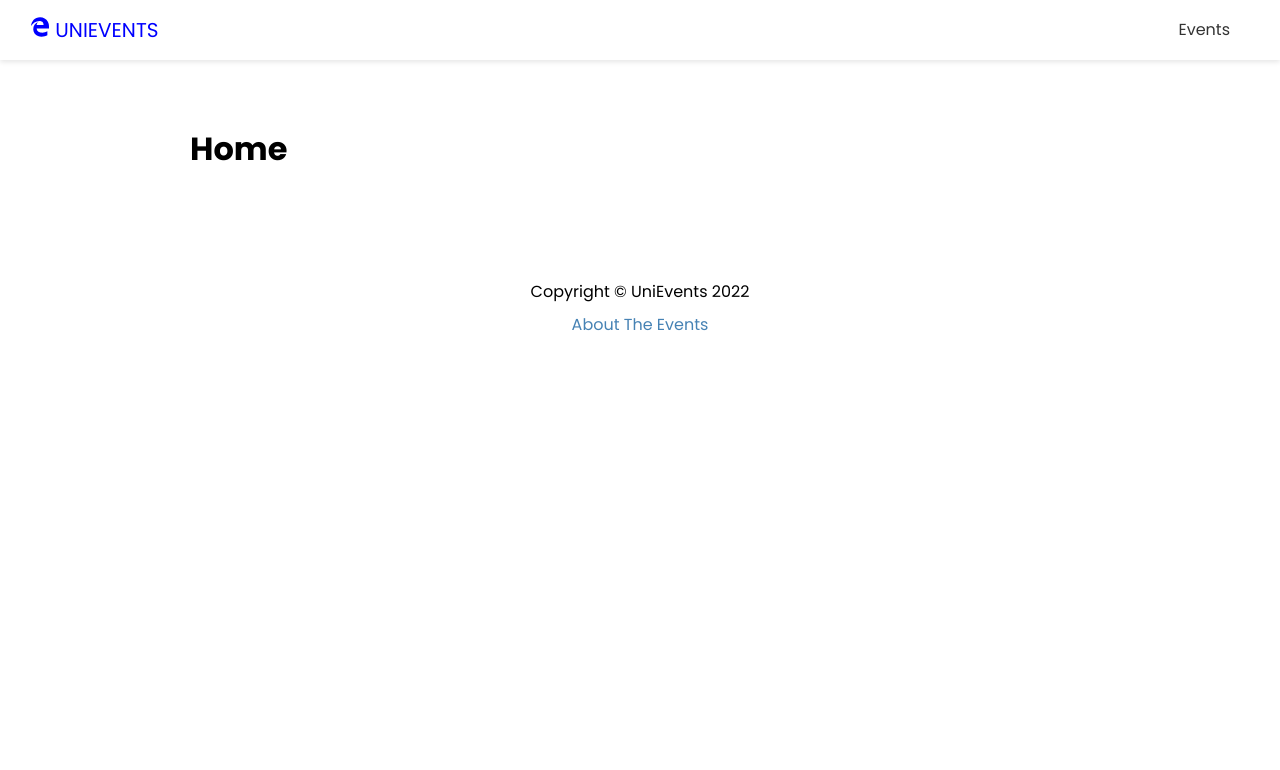
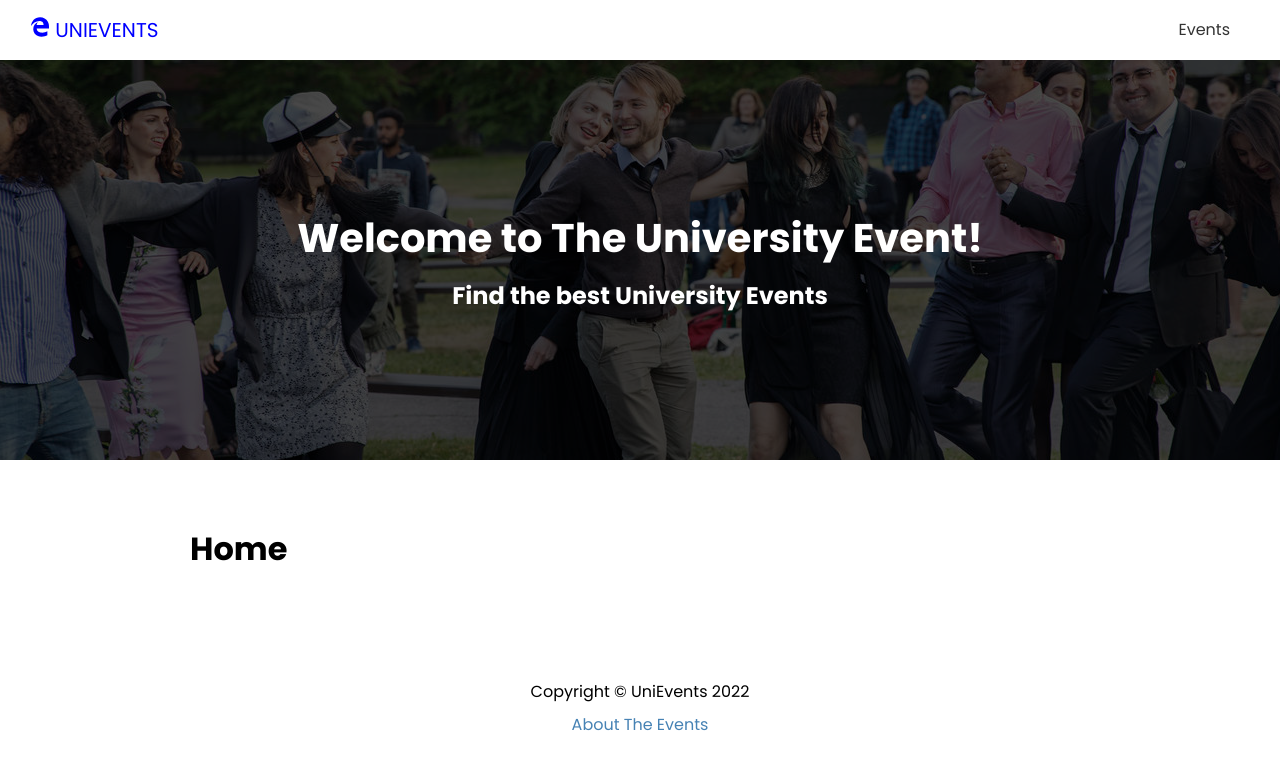
Before and after one commit to siavashsajady/university-events-frontend, a Next.js app: page / in a window 1280 px wide. Shown: the top 770 px of the page. Built offline with nearby package versions, Linux system fonts and the light colour scheme.

Commit message:
Add shoecase component

```diff
--- a/components/Footer.js
+++ b/components/Footer.js
@@ -1,5 +1,5 @@
 import Link from 'next/link';
-import styles from '../styles/Footer.module.css';
+import styles from '@/styles/Footer.module.css';
 
 export default function Footer() {
   return (
--- a/components/Header.js
+++ b/components/Header.js
@@ -1,6 +1,6 @@
 import Link from 'next/link';
 import { FaEdgeLegacy } from 'react-icons/fa';
-import styles from '../styles/Header.module.css';
+import styles from '@/styles/Header.module.css';
 
 export default function Header() {
   return (
--- a/components/Layout.js
+++ b/components/Layout.js
@@ -1,15 +1,19 @@
 import Head from 'next/head';
+import { useRouter } from 'next/router';
 import Header from './Header';
 import Footer from './Footer';
-import styles from '../styles/Layout.module.css';
+import Showcase from './Showcase';
+import styles from '@/styles/Layout.module.css';
 
 export default function Layout({ title, keywords, description, children }) {
+  const router = useRouter();
   return (
     <div>
       <title>{title}</title>
       <meta name='description' content={description}></meta>
       <meta name='keywords' content={keywords}></meta>
       <Header />
+      {router.pathname === '/' && <Showcase />}
 
       <div className={styles.container}>{children}</div>
       <Footer />
--- /dev/null
+++ b/components/Showcase.js
@@ -0,0 +1,10 @@
+import styles from '@/styles/Showcase.module.css';
+
+export default function Showcase() {
+  return (
+    <div className={styles.showcase}>
+      <h1>Welcome to The University Event!</h1>
+      <h2>Find the best University Events</h2>
+    </div>
+  );
+}
--- a/pages/404.js
+++ b/pages/404.js
@@ -1,7 +1,7 @@
 import { FaExclamationTriangle } from 'react-icons/fa';
 import Link from 'next/link';
-import Layout from '../components/Layout';
-import styles from '../styles/404.module.css';
+import Layout from '@/components/Layout';
+import styles from '@/styles/404.module.css';
 
 export default function NotFoundPage() {
   return (
--- a/pages/about.js
+++ b/pages/about.js
@@ -1,4 +1,4 @@
-import Layout from '../components/Layout';
+import Layout from '@/components/Layout';
 import Link from 'next/link';
 
 export default function AboutPage() {
--- a/pages/events/[slug].js
+++ b/pages/events/[slug].js
@@ -1,4 +1,4 @@
-import Layout from '../../components/Layout';
+import Layout from '@/components/Layout';
 import { useRouter } from 'next/router';
 
 export default function EventPage() {
--- a/pages/events/add.js
+++ b/pages/events/add.js
@@ -1,4 +1,4 @@
-import Layout from '../../components/Layout';
+import Layout from '@/components/Layout';
 export default function AddEventPage() {
   return (
     <Layout title='Add New Event'>
--- a/pages/events/index.js
+++ b/pages/events/index.js
@@ -1,4 +1,4 @@
-import Layout from '../../components/Layout';
+import Layout from '@/components/Layout';
 export default function EventsPage() {
   return (
     <Layout>
--- a/pages/index.js
+++ b/pages/index.js
@@ -1,4 +1,4 @@
-import Layout from '../components/Layout';
+import Layout from '@/components/Layout';
 export default function Home() {
   return (
     <Layout>
--- /dev/null
+++ b/styles/Showcase.module.css
@@ -0,0 +1,31 @@
+.showcase {
+  height: 400px;
+  width: 100%;
+  background: #000 url('/images/showcase.jpg') no-repeat center center;
+  color: #fff;
+  position: relative;
+  display: flex;
+  flex-direction: column;
+  align-items: center;
+  justify-content: center;
+  text-align: center;
+}
+
+.showcase::after {
+  content: '';
+  position: absolute;
+  top: 0;
+  left: 0;
+  width: 100%;
+  height: 100%;
+  background-color: rgba(0, 0, 0, 0.7);
+}
+
+.showcase * {
+  z-index: 20;
+}
+
+.showcase h1 {
+  font-size: 40px;
+  margin-bottom: 0;
+}
```
Also changed, not shown: jsconfig.json (added, +9 -0 lines), public/images/showcase.jpg (added).
